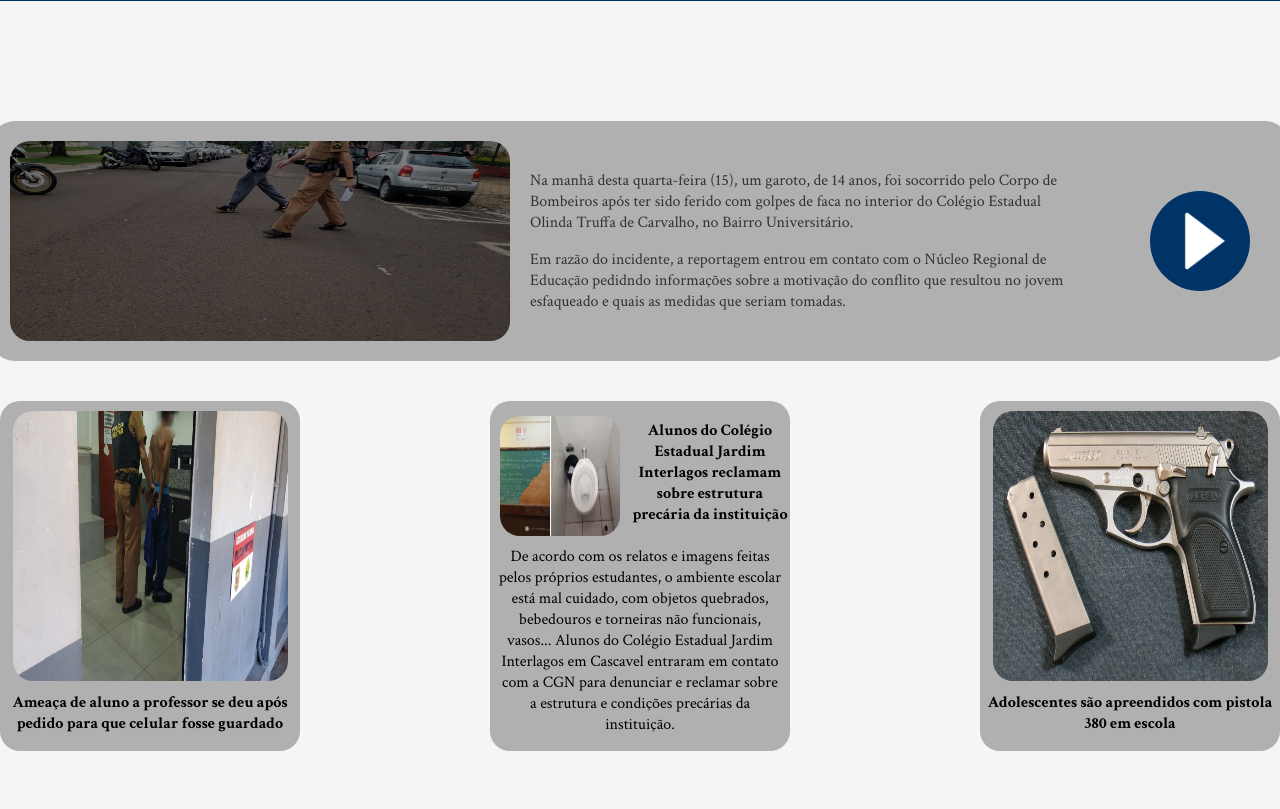
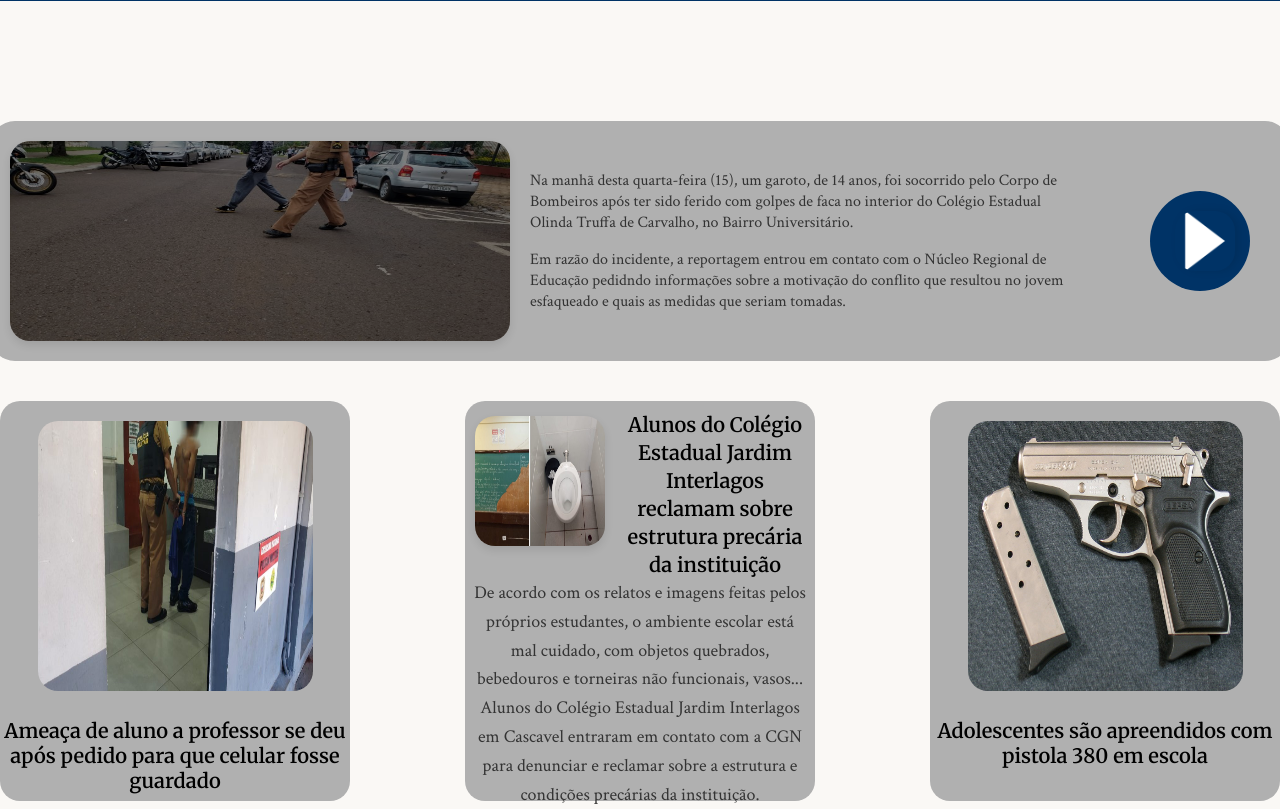
Before and after one commit to vitor-valetin/atvds-01-04, a plain HTML site: page index.html in a window 1280 px wide. Shown: the part 79-888 px from the top of the page. Before the commit the page ends 830 px from the top, so only its background shows below. Drawn offline with Linux system fonts and the light colour scheme.

Commit message:
Add files via upload

```diff
--- a/style.css
+++ b/style.css
@@ -8,7 +8,7 @@ html{
 body{
     margin: 0;
     box-sizing: border-box;
-    background-color: #F5F5F5;
+    background-color: #FAF8F5;
     cursor: default;
     font-family: "Crimson Text", serif;
     font-weight: 400;
@@ -122,6 +122,12 @@ body:has(#clickCheck:checked) .container{
     background-color: #B0B0B0;
     color: #333333;
     border-radius: 25px;
+    transition: all 0.3s ease;
+}
+
+.noticia-topo:hover{
+    transform: scale(1.05, 1.05);
+    box-shadow: -6px 6px 20px 0 black;
 }
 
 .noticia-body{
@@ -144,6 +150,7 @@ body:has(#clickCheck:checked) .container{
     width: 500px;
     height: 200px;
     border-radius: 20px;
+    box-shadow: 0 4px 8px rgba(0,0,0,0.1);
 }
 
 .noticia-body .text{
@@ -191,9 +198,16 @@ body:has(#clickCheck:checked) .container{
 
 .noticia{
     background-color: #B0B0B0;
-    width: 300px;
-    height: 350px;
+    width: 350px;
+    height: 400px;
     border-radius: 20px;
+    transition: all 0.3s ease;
+}
+
+.noticia:hover{
+    cursor: pointer;
+    transform: scale(1.05, 1.05);
+    box-shadow: -6px 6px 20px 0 black;
 }
 
 .type-1{
@@ -203,14 +217,16 @@ body:has(#clickCheck:checked) .container{
 .type-1 img{
     width: 275px;
     height: 270px;
-    margin-top: 10px;
+    margin-top: 20px;
     border-radius: 20px;
 }
 
 .type-1 p{
-    margin-top: 5px;
-    font-size: 16px;
-    font-weight: 700;
+    margin-top: 20px;
+    font-size: 20px;
+    font-weight: 600;
+    font-family: "Merriweather";
+    border-top: 1px solid #B0B0B0;
 }
 
 .type-2 .top{
@@ -219,20 +235,27 @@ body:has(#clickCheck:checked) .container{
 }
 
 .type-2 .top p{
-    font-weight: 700;
-    font-size: 16px;
-    margin: 14px 0 0 0;
+    font-weight: 600;
+    font-size: 20px;
+    margin: 5px 0 0 0;
+    font-family: "Merriweather";
+    line-height: 1.4;
+    color: black;
 }
 
 .type-2 img{
-    width: 120px;
-    height: 120px;
+    width: 130px;
+    height: 130px;
     margin: 10px;
     border-radius: 20px;
+    box-shadow: 0 4px 8px rgba(0,0,0,0.1);
 }
 
 .type-2 p{
     text-align: center;
     margin: 0 8px;
     font-weight: 400;
+    line-height: 1.6;
+    font-size: 18px;
+    color: #333333;
 }
```
